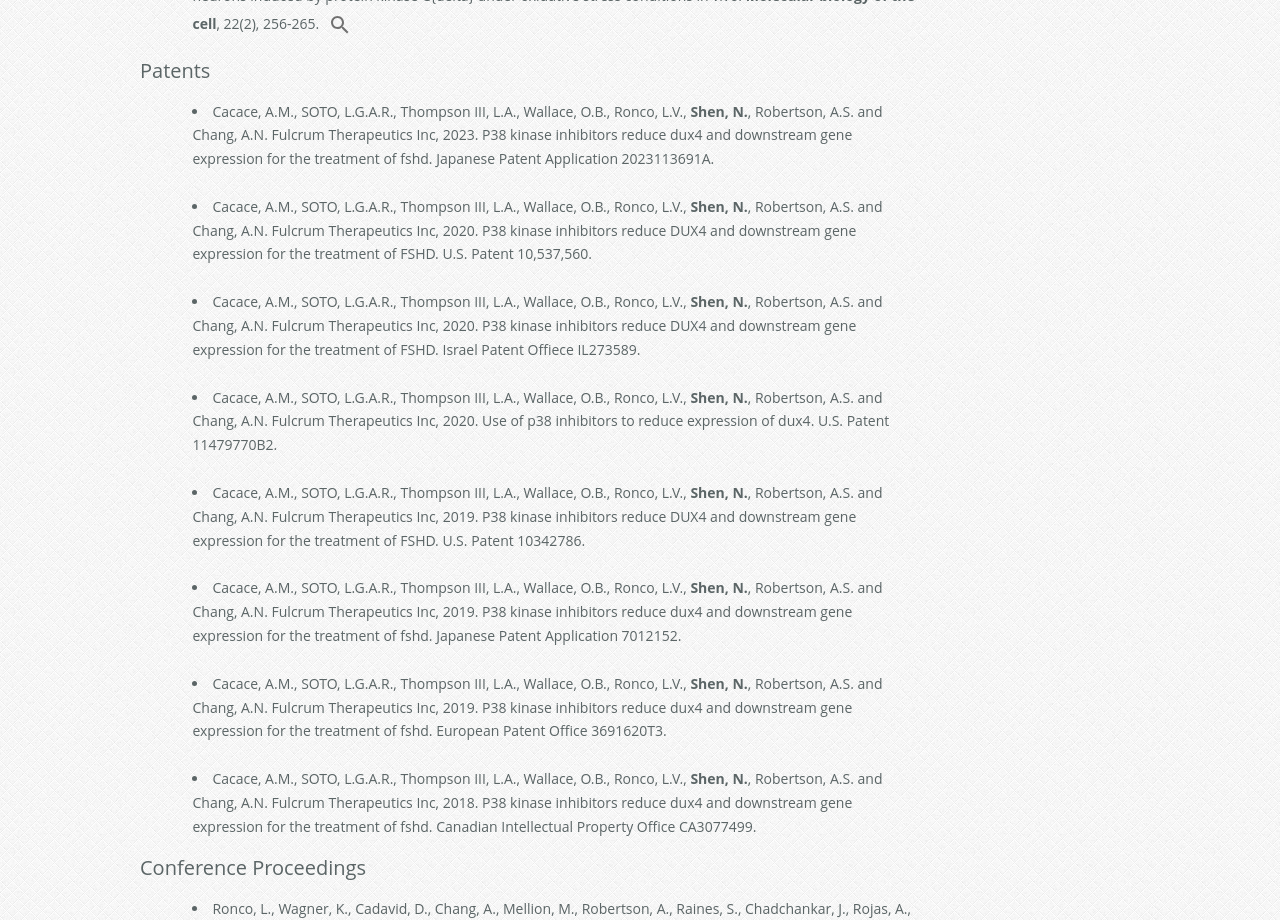
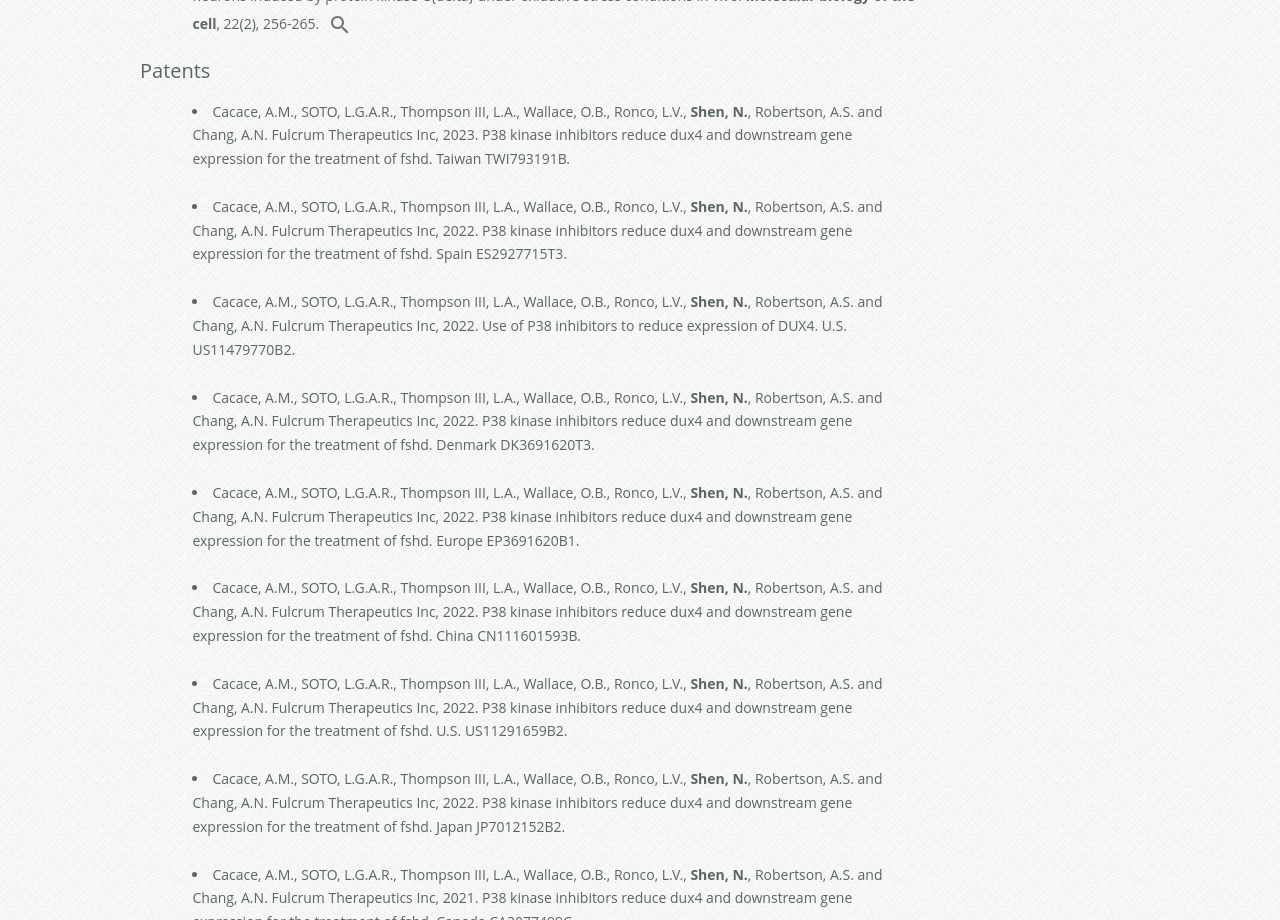
Before and after one commit to ShenLab-Genomics/lab_website, a Next.js app in the folder shenlab_homepage/: page /publish in a window 1280 px wide. Shown: the part 1880-2800 px from the top of the page. Built offline with nearby package versions, Linux system fonts and the light colour scheme.

Commit message:
update content

```diff
--- a/shenlab_homepage/src/pages/publish.js
+++ b/shenlab_homepage/src/pages/publish.js
@@ -189,6 +189,66 @@
     authors:
       "Cacace, A.M., SOTO, L.G.A.R., Thompson III, L.A., Wallace, O.B., Ronco, L.V., <b>Shen, N.</b>, Robertson, A.S. and Chang, A.N.",
     title:
+      "Fulcrum Therapeutics Inc, 2023. P38 kinase inhibitors reduce dux4 and downstream gene expression for the treatment of fshd. Taiwan TWI793191B.",
+  },
+  {
+    authors:
+      "Cacace, A.M., SOTO, L.G.A.R., Thompson III, L.A., Wallace, O.B., Ronco, L.V., <b>Shen, N.</b>, Robertson, A.S. and Chang, A.N.",
+    title:
+      "Fulcrum Therapeutics Inc, 2022. P38 kinase inhibitors reduce dux4 and downstream gene expression for the treatment of fshd. Spain ES2927715T3.",
+  },
+  {
+    authors:
+      "Cacace, A.M., SOTO, L.G.A.R., Thompson III, L.A., Wallace, O.B., Ronco, L.V., <b>Shen, N.</b>, Robertson, A.S. and Chang, A.N.",
+    title:
+      "Fulcrum Therapeutics Inc, 2022. Use of P38 inhibitors to reduce expression of DUX4. U.S. US11479770B2.",
+  },
+  {
+    authors:
+      "Cacace, A.M., SOTO, L.G.A.R., Thompson III, L.A., Wallace, O.B., Ronco, L.V., <b>Shen, N.</b>, Robertson, A.S. and Chang, A.N.",
+    title:
+      "Fulcrum Therapeutics Inc, 2022. P38 kinase inhibitors reduce dux4 and downstream gene expression for the treatment of fshd. Denmark DK3691620T3.",
+  },
+  {
+    authors:
+      "Cacace, A.M., SOTO, L.G.A.R., Thompson III, L.A., Wallace, O.B., Ronco, L.V., <b>Shen, N.</b>, Robertson, A.S. and Chang, A.N.",
+    title:
+      "Fulcrum Therapeutics Inc, 2022. P38 kinase inhibitors reduce dux4 and downstream gene expression for the treatment of fshd. Europe EP3691620B1.",
+  },
+  {
+    authors:
+      "Cacace, A.M., SOTO, L.G.A.R., Thompson III, L.A., Wallace, O.B., Ronco, L.V., <b>Shen, N.</b>, Robertson, A.S. and Chang, A.N.",
+    title:
+      "Fulcrum Therapeutics Inc, 2022. P38 kinase inhibitors reduce dux4 and downstream gene expression for the treatment of fshd. China CN111601593B.",
+  },
+  {
+    authors:
+      "Cacace, A.M., SOTO, L.G.A.R., Thompson III, L.A., Wallace, O.B., Ronco, L.V., <b>Shen, N.</b>, Robertson, A.S. and Chang, A.N.",
+    title:
+      "Fulcrum Therapeutics Inc, 2022. P38 kinase inhibitors reduce dux4 and downstream gene expression for the treatment of fshd. U.S. US11291659B2.",
+  },
+  {
+    authors:
+      "Cacace, A.M., SOTO, L.G.A.R., Thompson III, L.A., Wallace, O.B., Ronco, L.V., <b>Shen, N.</b>, Robertson, A.S. and Chang, A.N.",
+    title:
+      "Fulcrum Therapeutics Inc, 2022. P38 kinase inhibitors reduce dux4 and downstream gene expression for the treatment of fshd. Japan JP7012152B2.",
+  },
+  {
+    authors:
+      "Cacace, A.M., SOTO, L.G.A.R., Thompson III, L.A., Wallace, O.B., Ronco, L.V., <b>Shen, N.</b>, Robertson, A.S. and Chang, A.N.",
+    title:
+      "Fulcrum Therapeutics Inc, 2021. P38 kinase inhibitors reduce dux4 and downstream gene expression for the treatment of fshd. Canada CA3077499C.",
+  },
+  {
+    authors:
+      "Cacace, A.M., SOTO, L.G.A.R., Thompson III, L.A., Wallace, O.B., Ronco, L.V., <b>Shen, N.</b>, Robertson, A.S. and Chang, A.N.",
+    title:
+      "Fulcrum Therapeutics Inc, 2021. P38 kinase inhibitors reduce DUX4 and downstream gene expression for the treatment of FSHD. Australia AU2018346712B2.",
+  },
+  {
+    authors:
+      "Cacace, A.M., SOTO, L.G.A.R., Thompson III, L.A., Wallace, O.B., Ronco, L.V., <b>Shen, N.</b>, Robertson, A.S. and Chang, A.N.",
+    title:
       "Fulcrum Therapeutics Inc, 2023. P38 kinase inhibitors reduce dux4 and downstream gene expression for the treatment of fshd. Japanese Patent Application 2023113691A. ",
   },
   {
```
